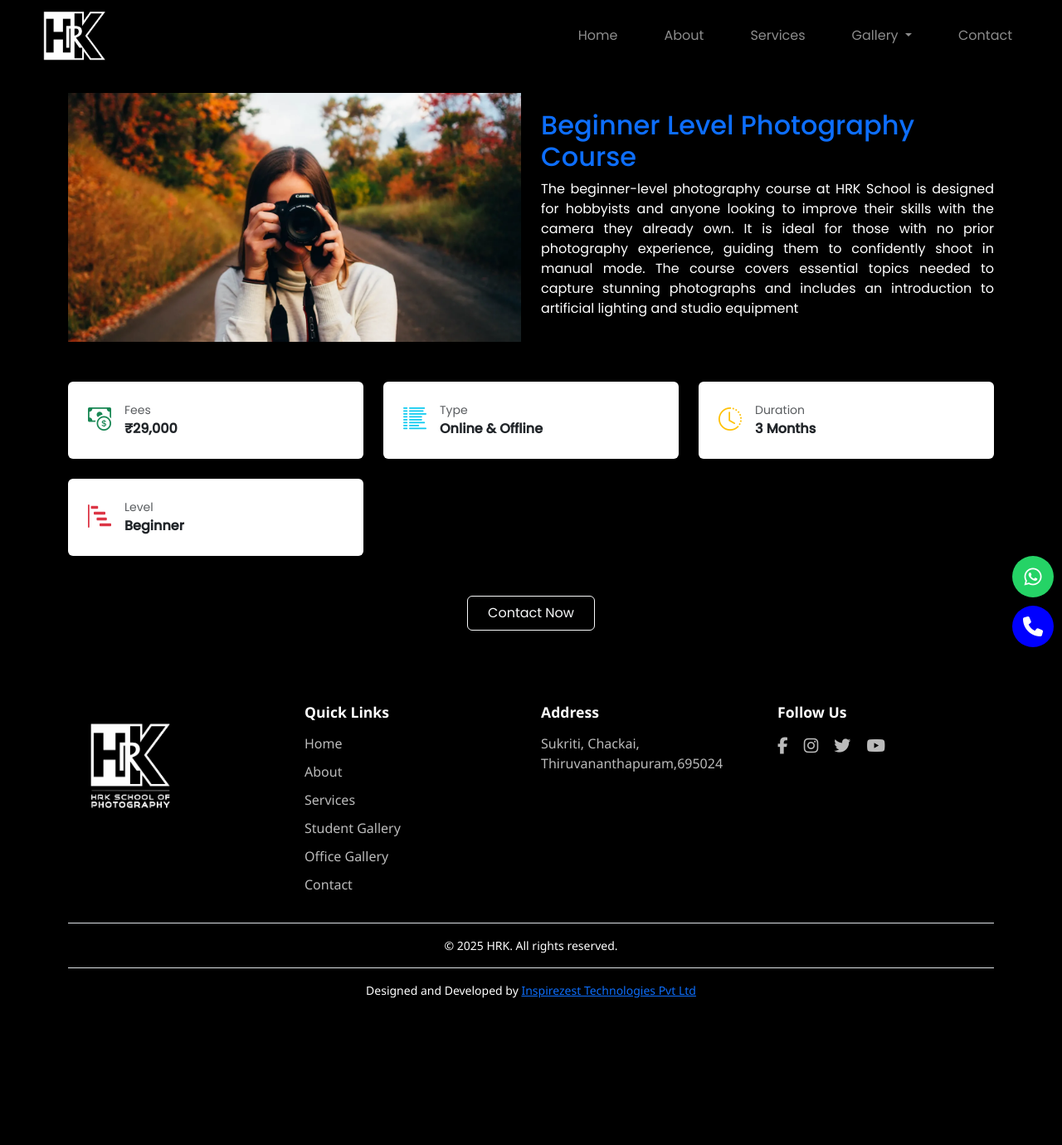
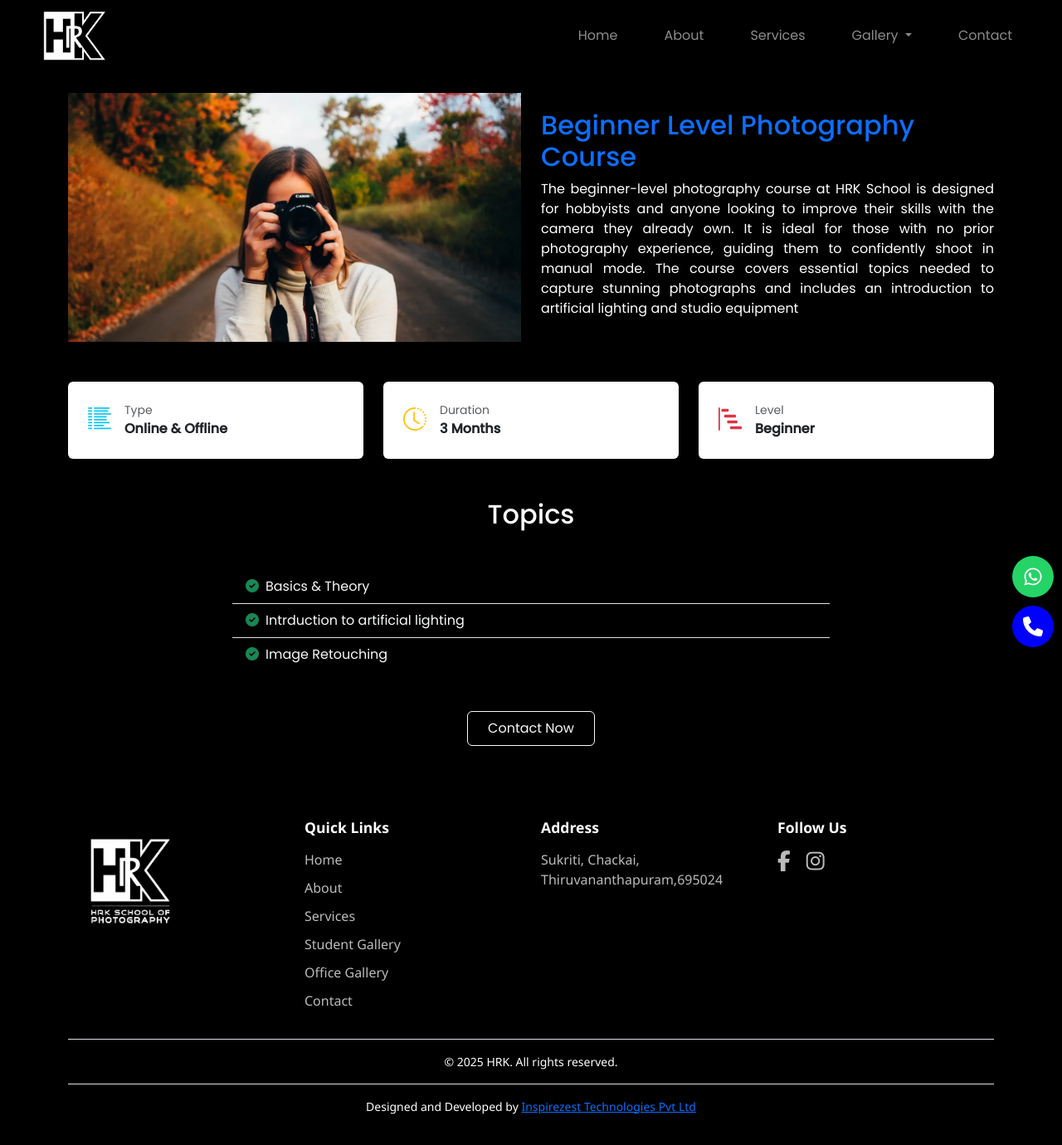
Before and after one commit to abhinavdeveloperiz/HRK, a Django app: page /services/2/ in a window 1280 px wide. Shown: the whole page at 83% size. Before the commit the page ends 1203 px from the top, so only its background shows below. Run offline with Django 5.2, Linux system fonts and the light colour scheme; data comes from the database, SQL or seed files in the repository; both versions use the stored data as it was after the commit.

Commit message:
20 first

```diff
--- a/app/models.py
+++ b/app/models.py
@@ -21,6 +21,17 @@ class Service(models.Model):
     level = models.CharField(max_length=50)
     created_at = models.DateTimeField(auto_now_add=True)
 
+    topic1=models.CharField(max_length=100, blank=True, null=True)
+    topic2=models.CharField(max_length=100, blank=True, null=True)
+    topic3=models.CharField(max_length=100, blank=True, null=True)
+    topic4=models.CharField(max_length=100, blank=True, null=True)
+    topic5=models.CharField(max_length=100, blank=True, null=True)
+    topic6=models.CharField(max_length=100, blank=True, null=True)
+    topic7=models.CharField(max_length=100, blank=True, null=True)
+    topic8=models.CharField(max_length=100, blank=True, null=True)
+    topic9=models.CharField(max_length=100, blank=True, null=True)
+    topic10=models.CharField(max_length=100, blank=True, null=True)
+
     def __str__(self):
         return self.title
 
--- a/app/templates/base.html
+++ b/app/templates/base.html
@@ -310,10 +310,9 @@
                 <div class="col-md-6 col-lg-3 mb-4">
                     <h5 class="footer-heading">Follow Us</h5>
                     <div class="footer-social">
-                        <a href="#"><i class="fab fa-facebook-f"></i></a>
-                        <a href="#"><i class="fab fa-instagram"></i></a>
-                        <a href="#"><i class="fab fa-twitter"></i></a>
-                        <a href="#"><i class="fab fa-youtube"></i></a>
+                        <a href="https://www.facebook.com/profile.php?id=100064100317041"><i class="fab fa-facebook-f fa-lg"></i></a>
+                        <a href="https://www.instagram.com/hrk_school?igsh=cWxreTN0a2d1c2h0"><i class="fab fa-instagram fa-lg"></i></a>
+                        <!-- <a href="#"><i class="fab fa-youtube"></i></a> -->
                     </div>
                 </div>
 
--- a/app/templates/service_details.html
+++ b/app/templates/service_details.html
@@ -26,15 +26,7 @@
         <!-- Bottom Section: Details Cards -->
         <div class="row row-cols-1 row-cols-md-2 row-cols-lg-3 g-4">
 
-            <div class="col">
-                <div class="d-flex align-items-center bg-white shadow-sm rounded p-4 h-100">
-                    <i class="bi bi-cash-coin fs-3 text-success me-3"></i>
-                    <div>
-                        <div class="small text-muted">Fees</div>
-                        <div class="fw-semibold">₹{{ service.fees }}</div>
-                    </div>
-                </div>
-            </div>
+
 
             <div class="col">
                 <div class="d-flex align-items-center bg-white shadow-sm rounded p-4 h-100">
@@ -65,10 +57,28 @@
                     </div>
                 </div>
             </div>
+        </div>
+        <h2 class="text-white text-center my-5">Topics</h2>
 
+<div class="container">
+    <div class="row justify-content-center">
+        <div class="col-lg-8">
+            <ul class="list-group list-group-flush bg-transparent">
+                {% if service.topic1 %}<li class="list-group-item bg-transparent text-light"><i class="fas fa-check-circle text-success me-2"></i>{{ service.topic1 }}</li>{% endif %}
+                {% if service.topic2 %}<li class="list-group-item bg-transparent text-light"><i class="fas fa-check-circle text-success me-2"></i>{{ service.topic2 }}</li>{% endif %}
+                {% if service.topic3 %}<li class="list-group-item bg-transparent text-light"><i class="fas fa-check-circle text-success me-2"></i>{{ service.topic3 }}</li>{% endif %}
+                {% if service.topic4 %}<li class="list-group-item bg-transparent text-light"><i class="fas fa-check-circle text-success me-2"></i>{{ service.topic4 }}</li>{% endif %}
+                {% if service.topic5 %}<li class="list-group-item bg-transparent text-light"><i class="fas fa-check-circle text-success me-2"></i>{{ service.topic5 }}</li>{% endif %}
+                {% if service.topic6 %}<li class="list-group-item bg-transparent text-light"><i class="fas fa-check-circle text-success me-2"></i>{{ service.topic6 }}</li>{% endif %}
+                {% if service.topic7 %}<li class="list-group-item bg-transparent text-light"><i class="fas fa-check-circle text-success me-2"></i>{{ service.topic7 }}</li>{% endif %}
+                {% if service.topic8 %}<li class="list-group-item bg-transparent text-light"><i class="fas fa-check-circle text-success me-2"></i>{{ service.topic8 }}</li>{% endif %}
+                {% if service.topic9 %}<li class="list-group-item bg-transparent text-light"><i class="fas fa-check-circle text-success me-2"></i>{{ service.topic9 }}</li>{% endif %}
+                {% if service.topic10 %}<li class="list-group-item bg-transparent text-light"><i class="fas fa-check-circle text-success me-2"></i>{{ service.topic10 }}</li>{% endif %}
+            </ul>
+        </div>
+    </div>
+</div>
 
-
-        </div>
 
         <!-- CTA -->
         <div class="mt-5 text-center">
```
Also changed, not shown: app/templates/home.html (+12 -11 lines), app/migrations/0006_service_topic1_service_topic10_service_topic2_and_more.py (added), db.sqlite3.
